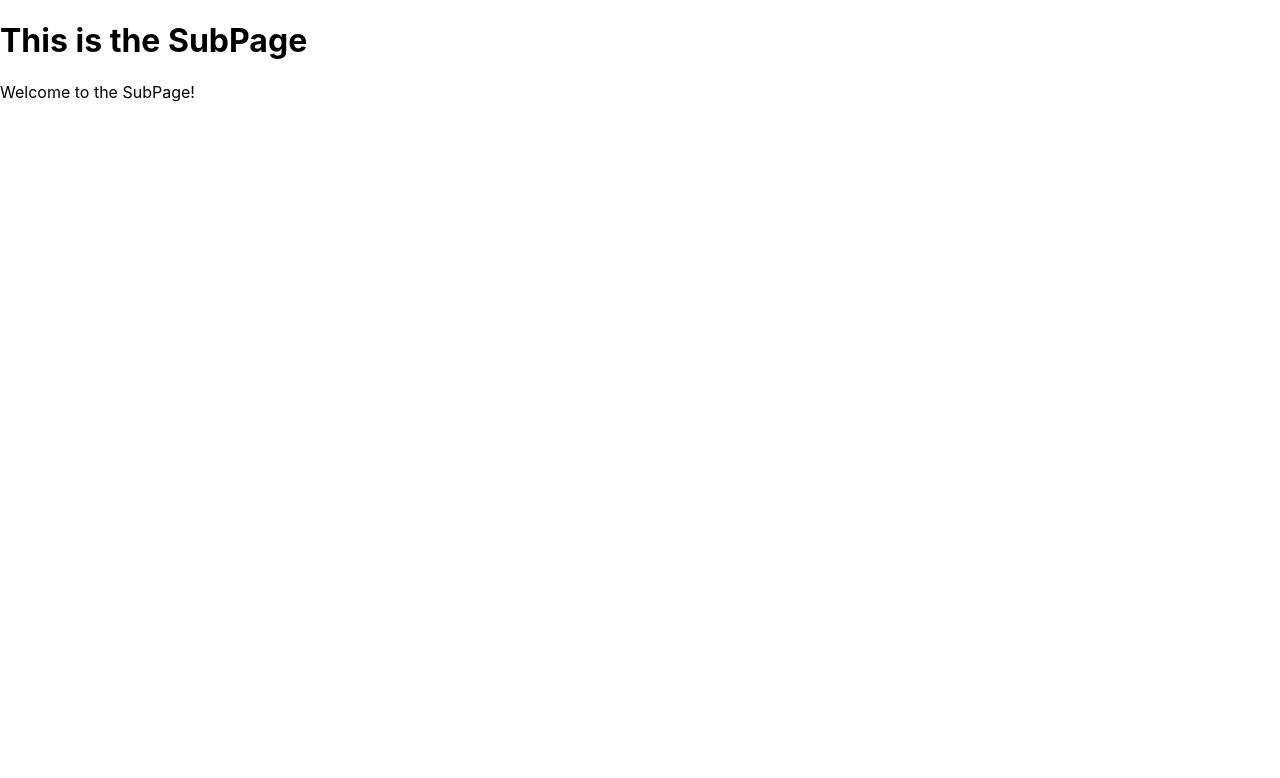
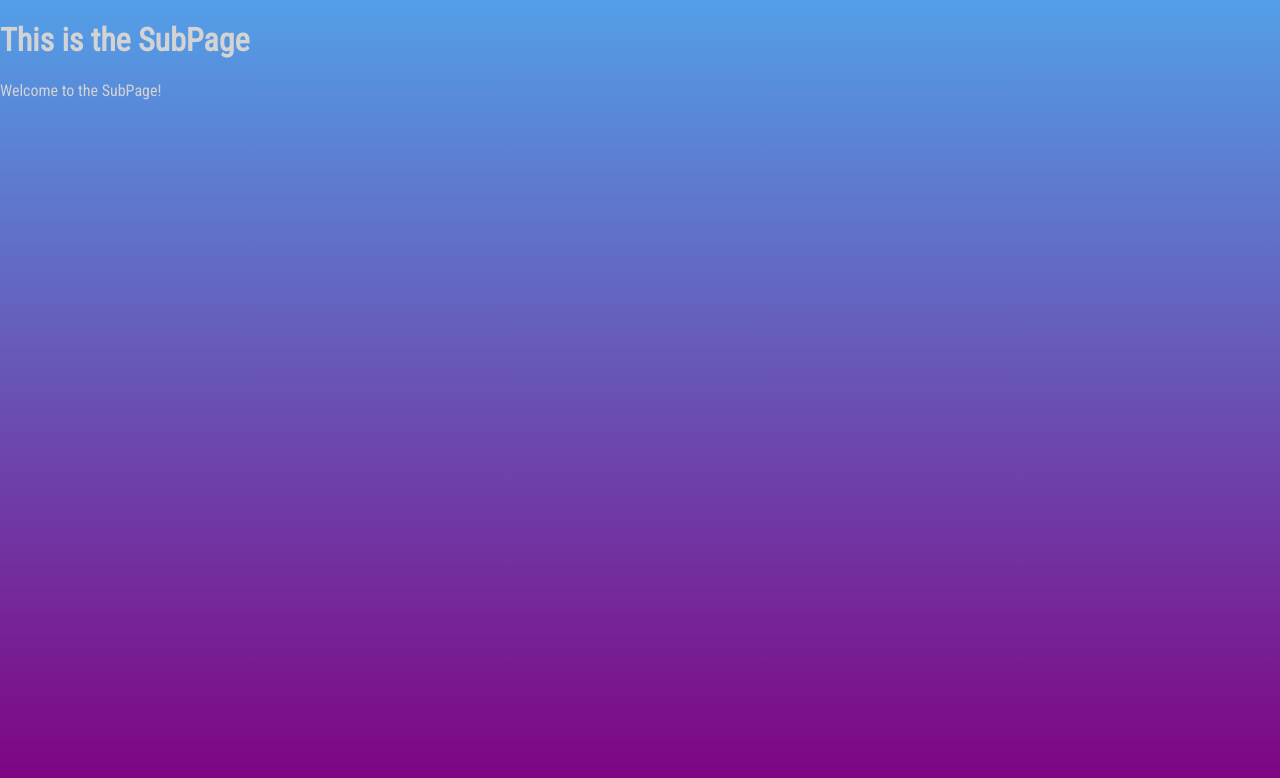
Before and after one commit to lle00n/my-portfolio, a React (Create React App) app: page /my-portfolio/project/1 in a window 1280 px wide. Shown: the top 778 px of the page. Built offline with nearby package versions, Linux system fonts and the light colour scheme.

Commit message:
WIP - project-details

```diff
--- /dev/null
+++ b/src/Pages/ProjectDetails/ProjectDetails.css
@@ -0,0 +1,32 @@
+/**
+ * ----------------------------------------------------------------------------
+ * Description: Styling of the ProjectDetails component
+ * ----------------------------------------------------------------------------
+ * Author: Léon Albert
+ * ----------------------------------------------------------------------------
+ */
+@import url('https://fonts.googleapis.com/css?family=Roboto+Condensed');
+
+html {
+    scroll-behavior: smooth;
+}
+
+.container {
+    position: relative;
+}
+
+.gradientBackground {
+  width: 100vw;
+  height: 100vh;
+  background-image: linear-gradient(rgb(83, 159, 231), purple);
+  overflow: hidden;
+  position: fixed;
+  z-index: -1;
+}
+
+.projectDetailsContent {
+    color: lightgray;
+    font-family: 'Roboto Condensed', sans-serif;
+    position: absolute;
+    background-color: transparent;
+  }
--- a/src/Pages/ProjectDetails/ProjectDetails.js
+++ b/src/Pages/ProjectDetails/ProjectDetails.js
@@ -1,8 +1,23 @@
+/**
+ * ----------------------------------------------------------------------------
+ * Description: Subpage that gives details for the different projects
+ * ----------------------------------------------------------------------------
+ * Author: Léon Albert
+ * ----------------------------------------------------------------------------
+ */
+
+import './ProjectDetails.css';
+import React, { useRef, useEffect } from "react";
+import { useTranslation } from "react-i18next";
+
 function ProjectDetails() {
   return (
-    <div>
-      <h1>This is the SubPage</h1>
-      <p>Welcome to the SubPage!</p>
+    <div className="container">
+      <div className="projectDetailsContent">
+        <h1>This is the SubPage</h1>
+        <p>Welcome to the SubPage!</p>
+      </div>
+      <div className="gradientBackground"></div>
     </div>
   );
 }
```
